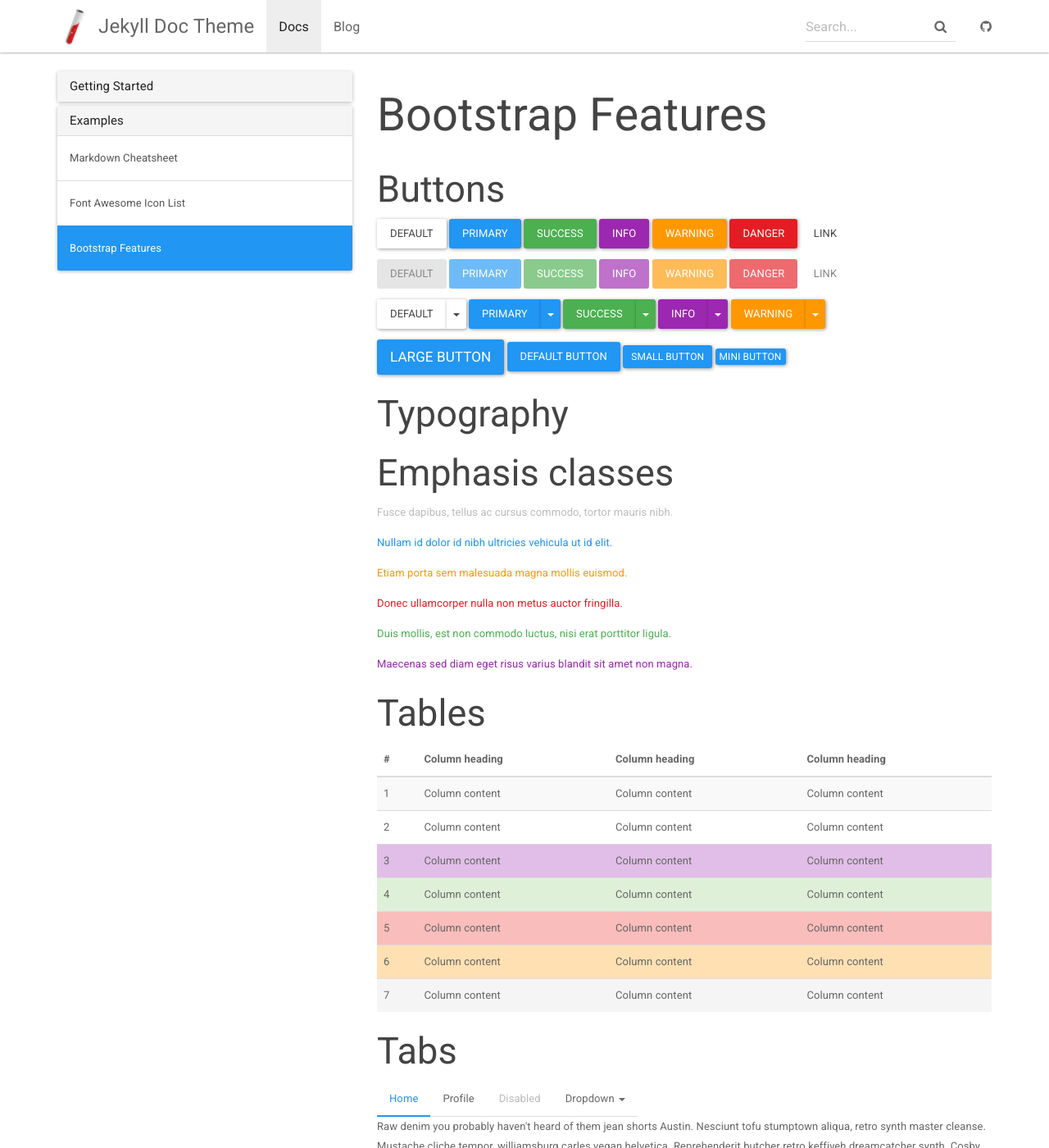
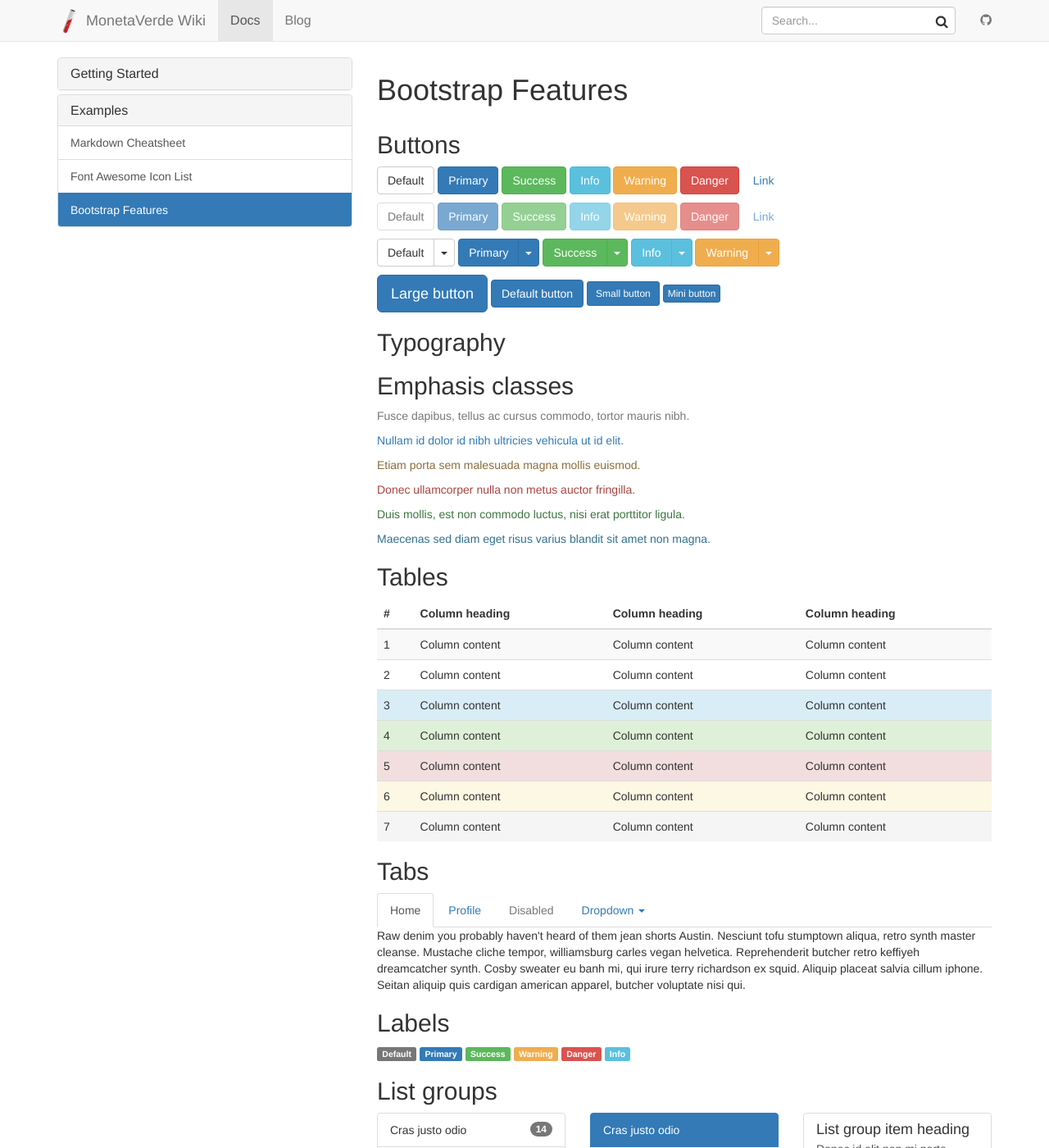
Before and after one commit to ammogcoder/www, a Jekyll site: the page built from _docs/examples/bootstrap.md, in a window 1280 px wide and 1400 px high. Shown: the whole window at 82% size. Built offline with Jekyll 4.4.1, drawn with Linux system fonts in a browser that asks for light colours; nearby versions of some CDN libraries; some of the changed text lies outside the part shown.

Commit message:
Update _config.yml

```diff
--- a/_config.yml
+++ b/_config.yml
@@ -1,18 +1,18 @@
 # Site settings
-title: Jekyll Doc Theme
-email: your-email@domain.com
+title: MonetaVerde Wiki
+email: info@monetaverde.io
 description: >
   Jekyll Template for Project Websites
   providing documentation and blog post pages.
 
-baseurl: "/jekyll-doc-theme" # the subpath of your site, e.g. /blog/
-url: https://aksakalli.github.io/jekyll-doc-theme # the base hostname & protocol for your site
-git_address: https://github.com/aksakalli/jekyll-doc-theme
-git_edit_address: https://github.com/aksakalli/jekyll-doc-theme/blob/gh-pages
+# baseurl: "/jekyll-doc-theme" # the subpath of your site, e.g. /blog/
+url: https://wiki.monetaverde.io # the base hostname & protocol for your site
+# git_address: https://github.com/aksakalli/jekyll-doc-theme
+# git_edit_address: https://github.com/aksakalli/jekyll-doc-theme/blob/gh-pages
 
 # theme options from https://bootswatch.com/
 # comment out this to use default Bootstrap
-bootwatch: paper
+# bootwatch: paper
 
 # Build settings
 markdown: kramdown
```
